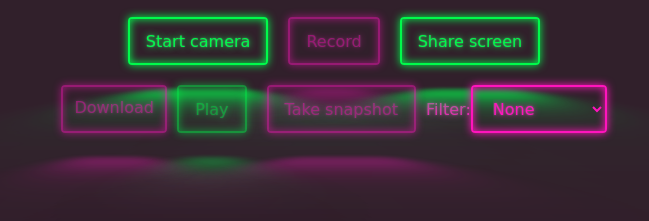
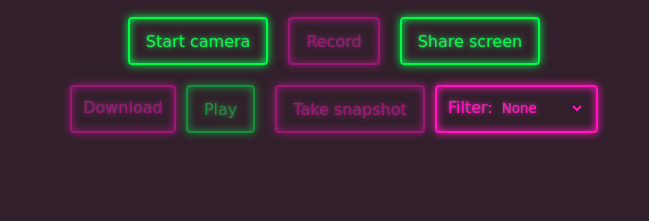
Before and after one commit to Oleksandr-Heleta/webRTC, a plain HTML site: page index.html in a window 1280 px wide. Shown: the part 391-612 px from the top of the page, without its empty margins (306-955 px from the left). Drawn offline with Linux system fonts and the light colour scheme.

Commit message:
to check

```diff
--- a/index.html
+++ b/index.html
@@ -1,5 +1,6 @@
 <!DOCTYPE html>
 <html lang="en">
+
 <head>
     <meta charset="UTF-8" />
     <meta http-equiv="X-UA-Compatible" content="IE=edge" />
@@ -7,6 +8,7 @@
     <link rel="stylesheet" href="style.css" />
     <title>Document</title>
 </head>
+
 <body>
 
     <div id="container">
@@ -15,8 +17,8 @@
 
         <div class="row">
             <button id="start" class="neon-button green">Start camera</button>
-        <button id="record"  class="neon-button" disabled>Record</button>
-        <button id="screen"  class="neon-button green">Share screen</button>
+            <button id="record" class="neon-button" disabled>Record</button>
+            <button id="screen" class="neon-button green">Share screen</button>
         </div>
         <div class="record">
             <video id="recorded" playsinline loop></video>
@@ -26,12 +28,13 @@
 
         <div class="row">
 
-        <a id="download" class="neon-button empty" >Download</a>
-        <button id="play"  class="neon-button green" disabled>Play</button>
+            <a id="download" class="neon-button empty">Download</a>
+            <button id="play" class="neon-button green" disabled>Play</button>
 
-        <button id="snapshot"  class="neon-button"disabled>Take snapshot</button>
-        <label for="filter"  >Filter: </label>
-        <select id="filter" class="neon-button">
+            <button id="snapshot" class="neon-button" disabled>Take snapshot</button>
+            <div class="neon-button filt">
+                <label for="filter">Filter: </label>
+                <select id="filter">
                     <option value="none">None</option>
                     <option value="blur">Blur</option>
                     <option value="grayscale">Grayscale</option>
@@ -40,7 +43,9 @@
                 </select>
             </div>
         </div>
+    </div>
 
     <script src="script.js"></script>
 </body>
+
 </html>
--- a/style.css
+++ b/style.css
@@ -33,7 +33,7 @@ video {
 }
 .record{
     display: none;
-    height: 300px;
+    height: calc(var(--width) * 0.5625);
     margin: 0 auto;
     margin-bottom: 20px;
 }
@@ -105,7 +105,7 @@ canvas,
     position: relative;
   }
 
-.neon-button::before {
+/* .neon-button::before {
     pointer-events: none;
     content: "";
     position: absolute;
@@ -118,7 +118,7 @@ canvas,
     transform: perspective(1em) rotateX(40deg) scale(1, 0.35);
     filter: blur(1em);
     opacity: 0.7;
-  }
+  } */
 
 
 .neon-button::after {
@@ -135,6 +135,8 @@ canvas,
     transition: opacity 100ms linear;
   }
 
+select:hover,
+select:focus,
 .neon-button:hover,
 .neon-button:focus {
     color: var(--clr-bg);
@@ -143,10 +145,10 @@ canvas,
     text-shadow: none;
   }
 
-.neon-button:hover::before,
+/* .neon-button:hover::before,
 .neon-button:focus::before {
     opacity: 1;
-  }
+  } */
 
 .neon-button:hover::after,
 .neon-button:focus::after {
@@ -163,9 +165,9 @@ canvas,
    box-shadow: inset 0 0 0.5em 0 var(--clr-green), 0 0 0.5em 0 var(--clr-green);
   }
 
-.green::before{
+/* .green::before{
     background: var(--clr-green);
-  }
+  } */
 
 .green::after{
     box-shadow: 0 0 2em 0.5em var(--clr-green);
@@ -181,7 +183,17 @@ canvas,
 select{
     background: none;
     outline: none;
+    border: none;
+    color: var(--clr-neon);
+    font-family: "Balsamiq Sans", cursive;
+    text-shadow: 0 0 0.125em hsl(0 0% 100% / 0.3), 0 0 0.45em currentColor;
+
   }
+.filt{
+
+   padding: 0.7rem;
+
+}
 
 #download{
     display: block;
```
Lines whose indentation alone changed are shown as unchanged.
